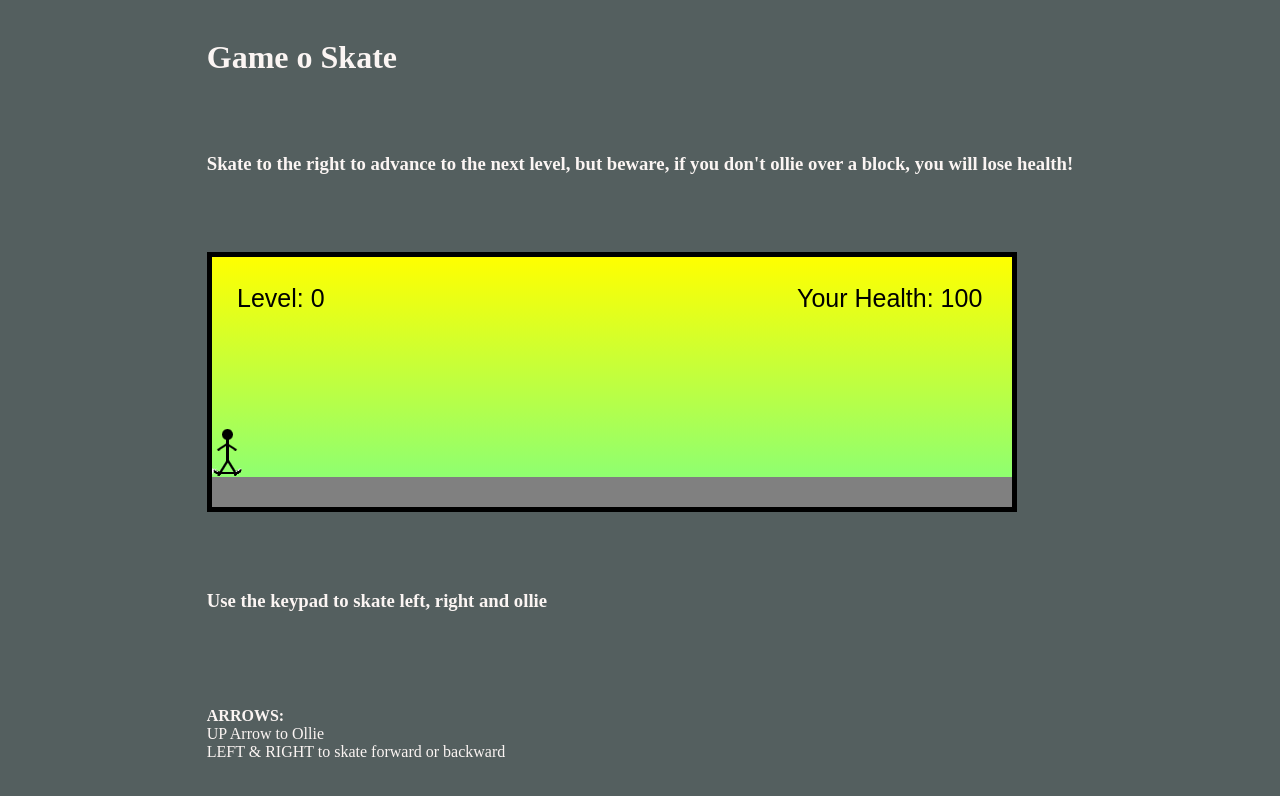
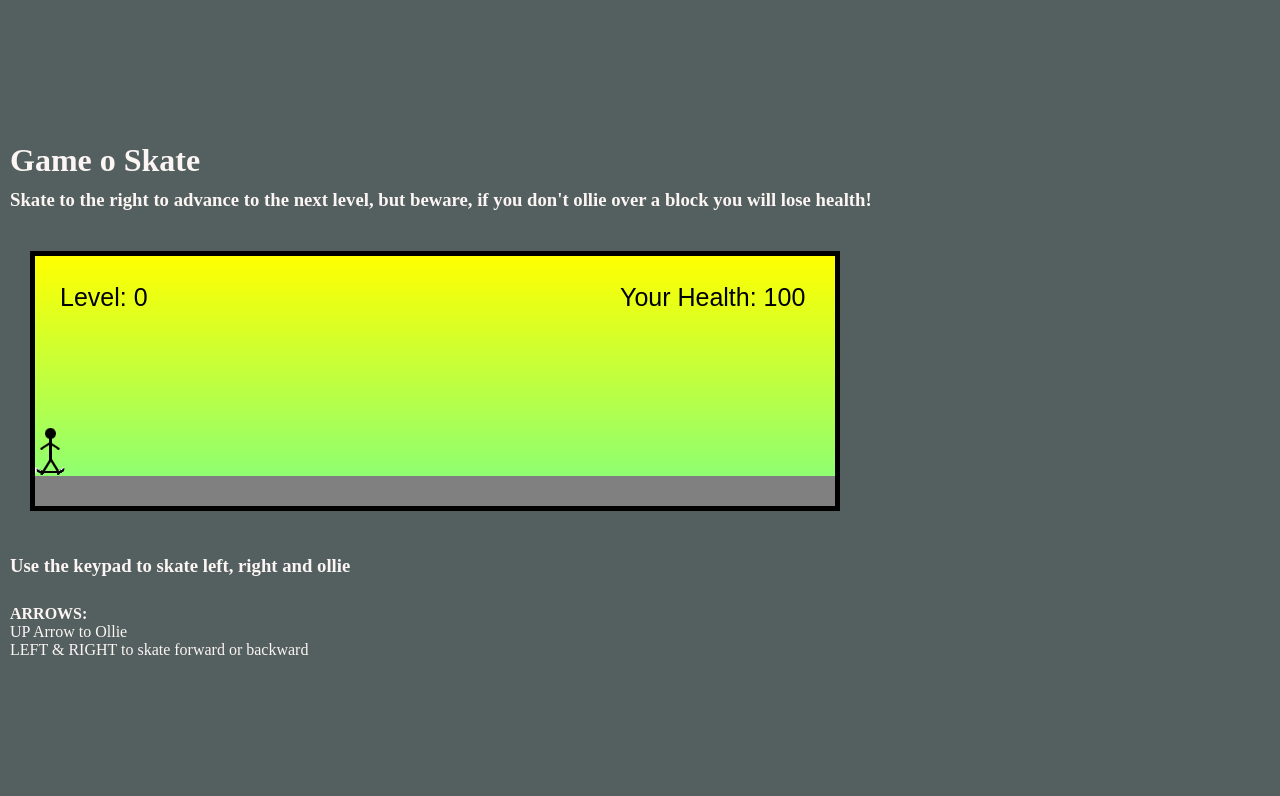
Before and after one commit to SeanMelody/Skate, a plain HTML site: page index.html in a window 1280 px wide. Drawn offline with Linux system fonts and the light colour scheme.

Commit message:
page styling changes

```diff
--- a/game.css
+++ b/game.css
@@ -1,7 +1,7 @@
 * {
 
     box-sizing:border-box;
-    margin:0;
+    margin:0px;
     padding:0;
 
   }
@@ -15,14 +15,20 @@
 
   body {
 
-    align-content:space-around;
+    /* align-content:space-around; */
+    align-content: center;
     background-color:#545f5f;
     color:#FBF5F3;
-    display:grid;
+    /* display:grid; */
     justify-content:center;
 
   }
 
   canvas {
       border: 5px solid black;
+     margin: 30px;
   }
+
+  .margin-ten {
+    margin: 10px;
+  }
--- a/game.js
+++ b/game.js
@@ -63,7 +63,7 @@ function collisionDetection() {
             if (playerNoDecimal == object && player.jumping === false) {
                 // console.log("hit")
                 health = health - 20
-                healthDisplay.textContent = `Your Health: ${health}`
+                // healthDisplay.textContent = `Your Health: ${health}`
             }
 
         }
--- a/index.html
+++ b/index.html
@@ -11,15 +11,16 @@
 </head>
 
 <body>
-    <h1>Game o Skate</h1>
+    <h1 class="margin-ten">Game o Skate</h1>
     <!-- <h3 class="level">Skate to the right to advance to the next level, but beware, if you don't ollie over a block, you
         will lose health!</h3>
     <h4 class="health">Your Health: 100</h4> -->
-    <h3 class="level">Skate to the right to advance to the next level, but beware, if you don't ollie over a block, you
+    <h3 class="level margin-ten">Skate to the right to advance to the next level, but beware, if you don't ollie over a
+        block you
         will lose health!</h3>
     <canvas></canvas>
-    <h3>Use the keypad to skate left, right and ollie</h3>
-    <p>
+    <h3 class="margin-ten">Use the keypad to skate left, right and ollie</h3>
+    <p class="margin-ten">
         <br /> <b>ARROWS:</b>
         <br /> UP Arrow to Ollie
         <br /> LEFT & RIGHT to skate forward or backward
```
